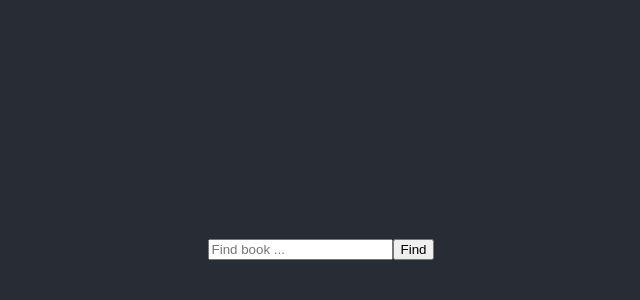
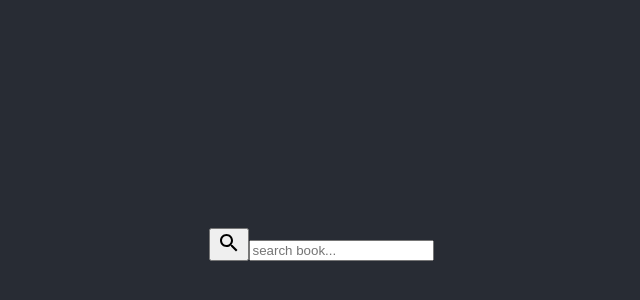
Before and after one commit to mmtaheri/api-google-book-by-react, a React (Create React App) app: page / in a window 1280 px wide. Shown: the part 156-456 px from the top of the page, without its empty margins (319-959 px from the left). Built offline with nearby package versions, Linux system fonts and the light colour scheme.

Commit message:
edit ver01

```diff
--- a/src/components/apiSearch/apiSearch.js
+++ b/src/components/apiSearch/apiSearch.js
@@ -8,7 +8,7 @@
         this.state={
             searchKey : '',
             items:[],
-            //isLoading: false,
+            isLoading: false,
             searchInput: '',
         }
         this.getDataBook=this.getDataBook.bind(this);
@@ -61,18 +61,19 @@
     render() {
       return (
         <div>
-        <div className="search-input-container">
-        <input onChange={this.handleSearch} id="searchInput" className="search-input" placeholder="Find book ..." type="text" />
-        <button className="search-btn" onClick={this.searchBook} disabled={this.state.isLoading} type="submit">Find</button>
-    </div>
 
-
+<div className="search-input-field">
+  <button className="btn-search" type="button"  onClick={this.searchBook} disabled={this.state.isLoading}>
+  <svg xmlns="http://www.w3.org/2000/svg" width="24" height="24" viewBox="0 0 24 24">
+  <path d="M15.5 14h-.79l-.28-.27C15.41 12.59 16 11.11 16 9.5 16 5.91 13.09 3 9.5 3S3 5.91 3 9.5 5.91 16 9.5 16c1.61 0 3.09-.59 4.23-1.57l.27.28v.79l5 4.99L20.49 19l-4.99-5zm-6 0C7.01 14 5 11.99 5 9.5S7.01 5 9.5 5 14 7.01 14 9.5 11.99 14 9.5 14z"></path>
+  </svg>
+  </button>
+  <input onChange={this.handleSearch} id="searchInput" type="text" placeholder="search book..."  className="search"/>
+  </div>
         <CardBook items={this.state.items} />
         </div>
       )
     }
 
-
-
     }
 export default ApiSearch
```
